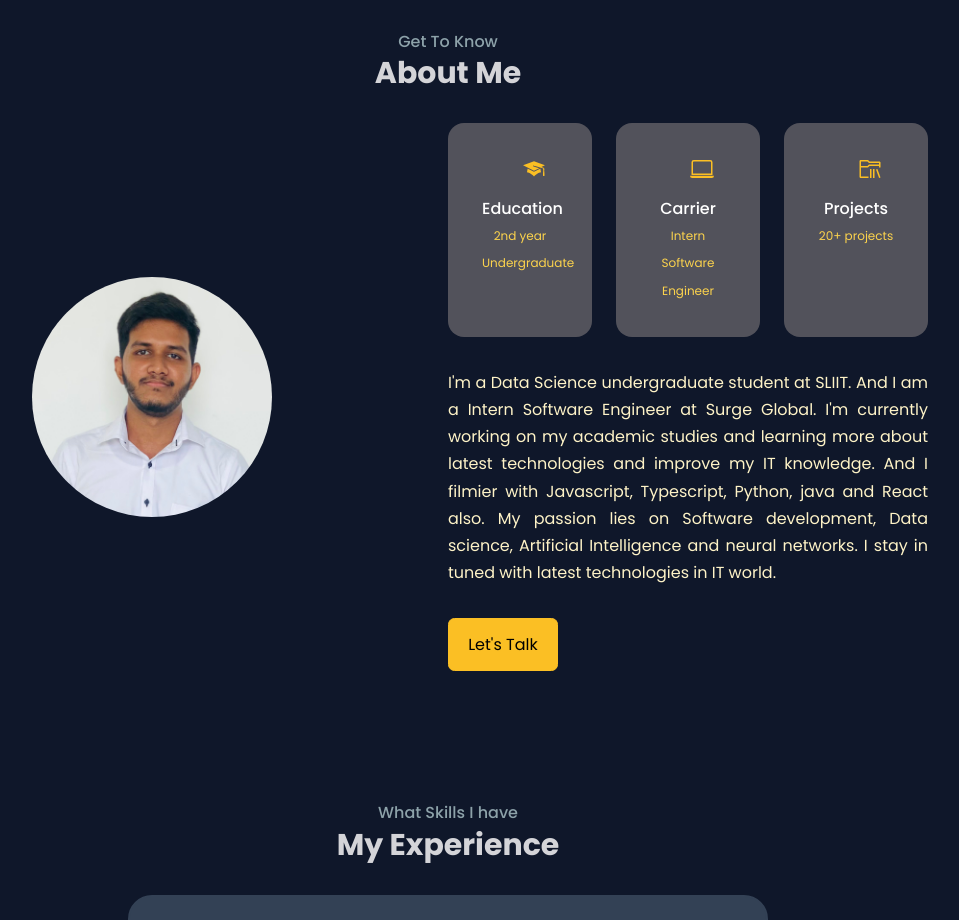
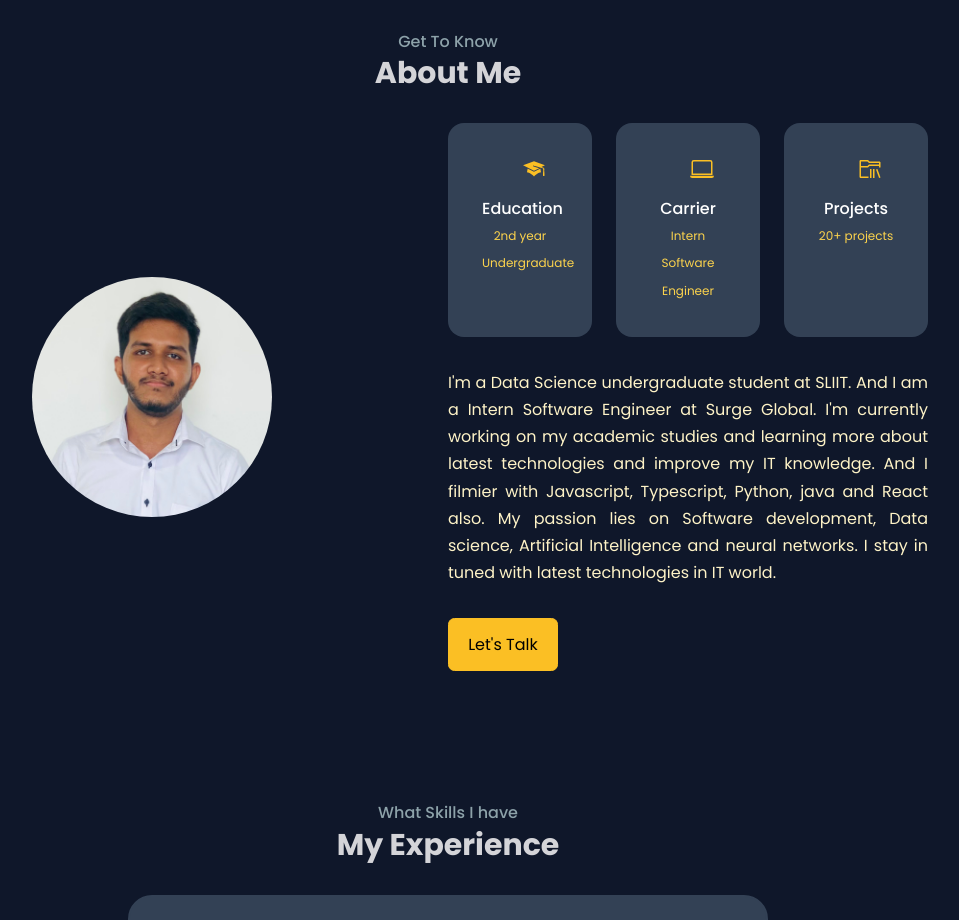
Before and after one commit to SasinduNanayakkara/MyPortfolio, a React (Create React App) app: page / in a window 1280 px wide. Shown: the part 900-1820 px from the top of the page, without its empty margins (192-1151 px from the left). Built offline with nearby package versions, Linux system fonts and the light colour scheme.

Commit message:
Add new css classes

```diff
--- a/src/Components/About/index.jsx
+++ b/src/Components/About/index.jsx
@@ -19,19 +19,19 @@ function About() {
 
         <div className=' about__content'>
           <div className='about__cards grid grid-cols-3 gap-6'>
-            <article className='about__card bg-zinc-600 border-2 border-transparent rounded-2xl p-8 text-center hover:bg-transparent hover:border-zinc-600 hover:transition'>
-              <GiGraduateCap className='text-primaryBtnColor ml-10 text-2xl mb-4'/>
+            <article className='about__card bg-slate-700 border-2 border-transparent rounded-2xl p-8 text-center hover:bg-transparent hover:border-zinc-600 hover:transition'>
+              <GiGraduateCap className='card-icon text-primaryBtnColor ml-10 text-2xl mb-4'/>
               <h5 className='text-base'>Education</h5>
               <small className='text-xs text-amber-300'>2nd year Undergraduate</small>
             </article>
 
-            <article className='about__card bg-zinc-600 border-2 border-transparent rounded-2xl p-8 text-center hover:bg-transparent hover:border-zinc-600 hover:transition'>
+            <article className='about__card bg-slate-700 border-2 border-transparent rounded-2xl p-8 text-center hover:bg-transparent hover:border-zinc-600 hover:transition'>
               <BsLaptop className='text-primaryBtnColor mx-10 text-2xl mb-4'/>
               <h5 className='text-base'>Carrier</h5>
               <small className='text-xs text-amber-300'>Intern Software Engineer</small>
             </article>
 
-            <article className='about__card bg-zinc-600 border-2 border-transparent rounded-2xl p-8 text-center hover:bg-transparent hover:border-zinc-600 hover:transition'>
+            <article className='about__card bg-slate-700 border-2 border-transparent rounded-2xl p-8 text-center hover:bg-transparent hover:border-zinc-600 hover:transition'>
               <VscFolderLibrary className='text-primaryBtnColor mx-10 text-2xl mb-4'/>
               <h5 className='text-base'>Projects</h5>
               <small className='text-xs text-amber-300'>20+ projects</small>
```
